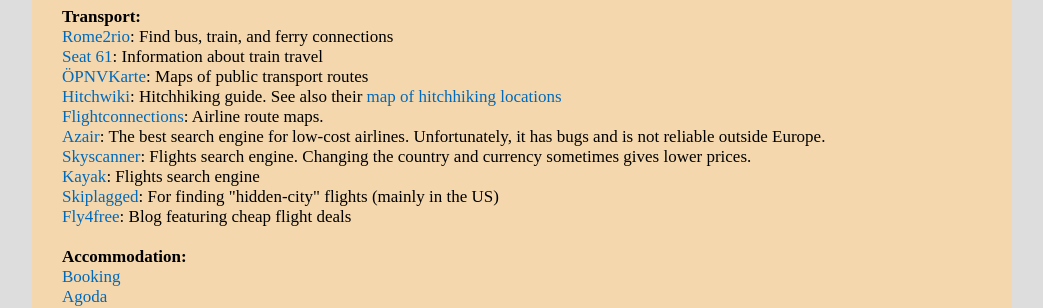
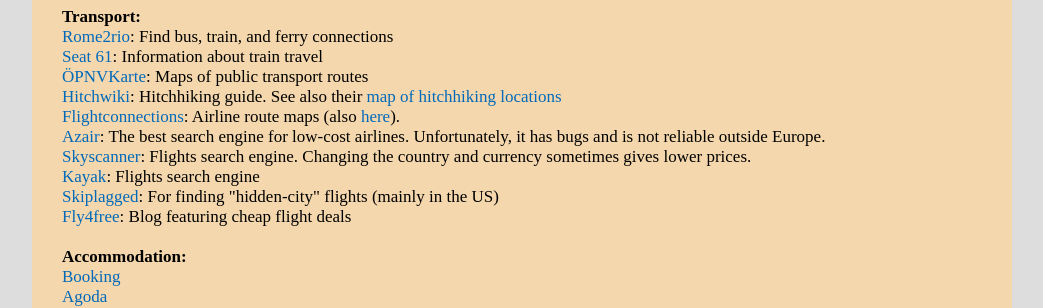
Before and after one commit to witbag/witbag.github.io, a Jekyll site: the page built from travel/resources.html, in a window 1280 px wide. Shown: the part 519-827 px from the top of the page, without its empty margins (118-1161 px from the left). Built offline with Jekyll 4.4.1, drawn with Linux system fonts in a browser that asks for light colours.

Commit message:
Update resources.html

```diff
--- a/travel/resources.html
+++ b/travel/resources.html
@@ -30,7 +30,7 @@
 <a href="https://www.seat61.com" target=_blank>Seat 61</a>: Information about train travel<br>
 <a href="https://www.öpnvkarte.de" target=_blank>ÖPNVKarte</a>: Maps of public transport routes<br>
 <a href="http://hitchwiki.org/en/Main_Page" target=_blank>Hitchwiki</a>: Hitchhiking guide. See also their <a href="http://hitchwiki.org/maps/" target=_blank>map of hitchhiking locations</a><br>
-<a href="https://www.flightconnections.com" target=_blank>Flightconnections</a>: Airline route maps.<br>
+<a href="https://www.flightconnections.com" target=_blank>Flightconnections</a>: Airline route maps (also <a href="https://www.flightsfrom.com" target=_blank>here</a>).<br>
 <a href="http://www.azair.eu" target=_blank>Azair</a>: The best search engine for low-cost airlines. Unfortunately, it has bugs and is not reliable outside Europe.<br>
 <a href="https://www.skyscanner.com" target=_blank>Skyscanner</a>: Flights search engine. Changing the country and currency sometimes gives lower prices.<br>
 <a href="https://www.kayak.com/flights" target=_blank>Kayak</a>: Flights search engine<br>
```
